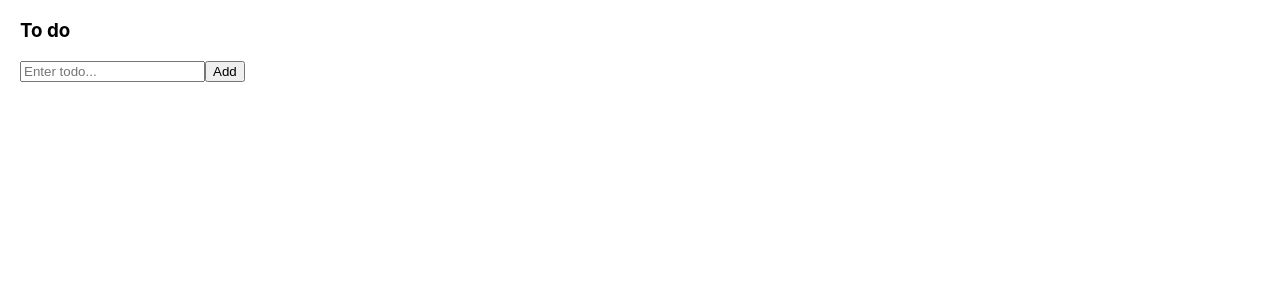
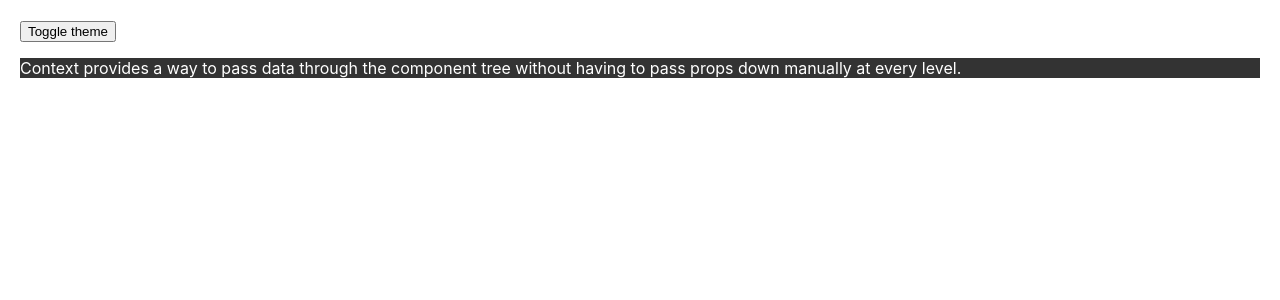
Before and after one commit to Spidartist/ReactF8, a React (Create React App) app: page / in a window 1280 px wide. Shown: the top 300 px of the page. Built offline with nearby package versions, Linux system fonts and the light colour scheme.

Commit message:
useContext

```diff
--- a/src/App.css
+++ b/src/App.css
@@ -1,38 +1,4 @@
-.App {
-  text-align: center;
+.dark {
+  color: #fff;
+  background-color: #333
 }
-
-.App-logo {
-  height: 40vmin;
-  pointer-events: none;
-}
-
-@media (prefers-reduced-motion: no-preference) {
-  .App-logo {
-    animation: App-logo-spin infinite 20s linear;
-  }
-}
-
-.App-header {
-  background-color: #282c34;
-  min-height: 100vh;
-  display: flex;
-  flex-direction: column;
-  align-items: center;
-  justify-content: center;
-  font-size: calc(10px + 2vmin);
-  color: white;
-}
-
-.App-link {
-  color: #61dafb;
-}
-
-@keyframes App-logo-spin {
-  from {
-    transform: rotate(0deg);
-  }
-  to {
-    transform: rotate(360deg);
-  }
-}
--- a/src/App.js
+++ b/src/App.js
@@ -1,7 +1,24 @@
-import TodoApp from './Todo'
+import Content from "./Content"
+import "./App.css"
+import { useContext } from "react"
+import { ThemeContext } from "./ThemeContext"
+
+// Theme: Dark / Light
+
+
+// 1. Create context
+// 2. Provider
+// 3. Consumer
 
 function App(){
-	return <TodoApp />
+	const context = useContext(ThemeContext)
+
+	return (
+			<div style={{ padding: 20 }}>
+				<button onClick={context.toggleTheme}>Toggle theme</button>
+				<Content />
+			</div>
+	)
 }
 
 export default App
--- a/src/Content.js
+++ b/src/Content.js
@@ -1,38 +1,10 @@
-import { useState, useMemo } from "react"
+import Paragraph from "./Paragraph"
 
 
 function Content(){
-    const [name, setName] = useState('')
-    const [price, setPrice] = useState('')
-    const [products, setProducts] = useState([])
-
-    const handleSubmit = () => {
-
-    }
-
     return (
-        <div style={{padding: '10px 32px'}}>
-                <input
-                    value={name}
-                    placeholder="Enter name..."
-                    onChange={e => setName(e.target.value)}
-                />
-                <br/>
-                <input
-                    value={price}
-                    placeholder="Enter price..."
-                    onChange={e => setPrice(e.target.value)}
-                />
-                <br/>
-                <button onClick={handleSubmit}>Add</button>
-                <br/>
-                Total:
-                <ul>
-                    {products.map((product, index) => (
-                        <li key={index}>{product.name}-{product.price}</li>
-                    ))}
-
-                </ul>
+        <div>
+            <Paragraph />
         </div>
     )
 }
--- /dev/null
+++ b/src/Paragraph.js
@@ -0,0 +1,15 @@
+import { ThemeContext } from "./ThemeContext"
+import { useContext } from "react"
+
+function Paragraph(){
+
+    const context = useContext(ThemeContext)
+
+    return (
+        <p className={context.theme}>
+            Context provides a way to pass data through the component tree without having to pass props down manually at every level.
+        </p>
+    )
+}
+
+export default Paragraph
--- /dev/null
+++ b/src/ThemeContext.js
@@ -0,0 +1,26 @@
+import { useState, createContext } from "react"
+
+
+const ThemeContext = createContext()
+
+function ThemeProvider({ children }) {
+
+    const [theme, setTheme] = useState('dark')
+
+	const toggleTheme = () => {
+		setTheme(theme === 'dark'? 'light' : 'dark')
+	}
+
+    const value = {
+        theme,
+        toggleTheme
+    }
+
+    return (
+        <ThemeContext.Provider value={value}>
+            {children}
+        </ThemeContext.Provider>
+    )
+}
+
+export { ThemeContext, ThemeProvider }
--- a/src/index.js
+++ b/src/index.js
@@ -3,6 +3,8 @@ import ReactDOM from 'react-dom/client';
 import './index.css';
 import App from './App';
 import reportWebVitals from './reportWebVitals';
+import { ThemeProvider } from "./ThemeContext"
+
 
 // Fake comment
 function emitComment(id){
@@ -22,8 +24,9 @@ emitComment(3)
 
 const root = ReactDOM.createRoot(document.getElementById('root'));
 root.render(
-    <App />
-
+	<ThemeProvider>
+        <App />
+	</ThemeProvider>
 );
 
 // If you want to start measuring performance in your app, pass a function
```
